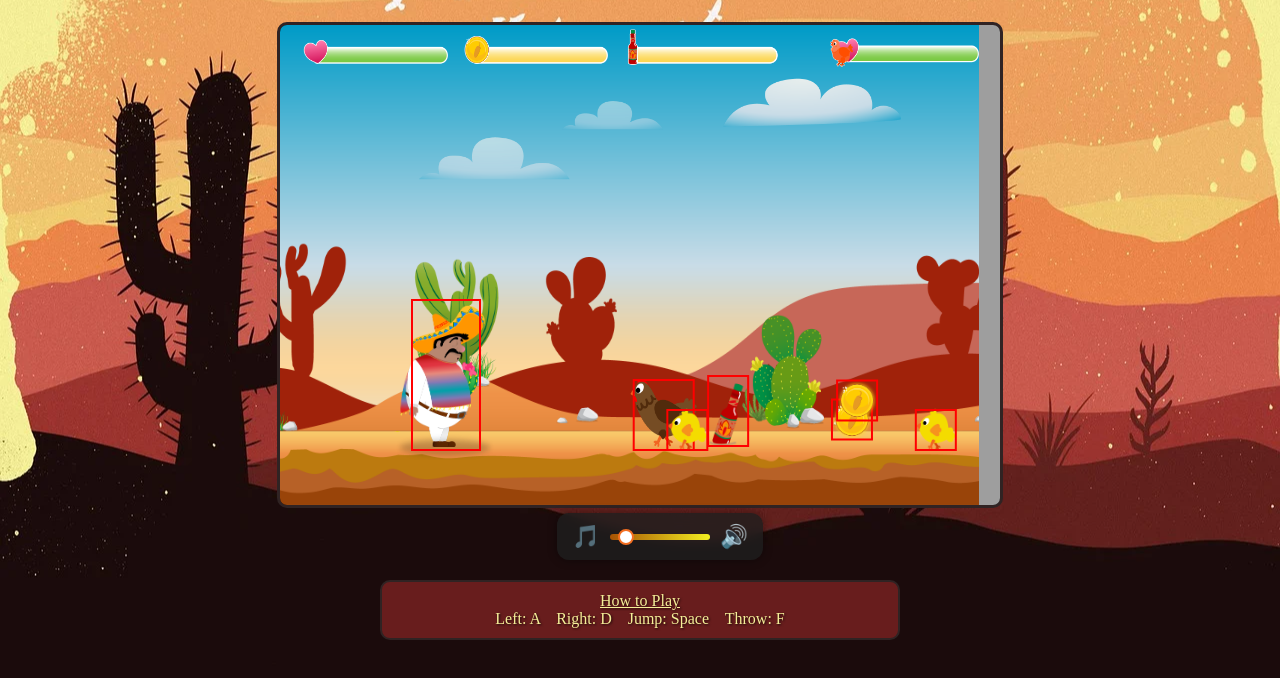
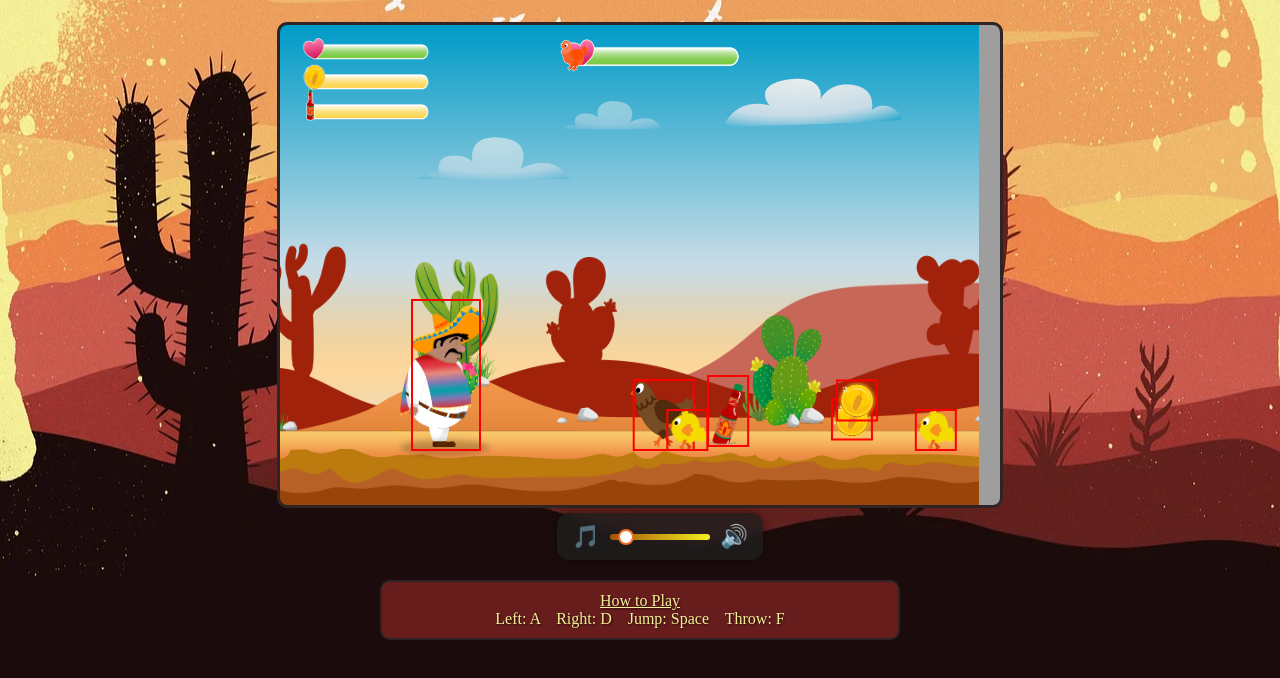
Before and after one commit to Irina-Gorges/El-Pollo-Loco, a plain HTML site: page index.html in a window 1280 px wide. Shown: the part 116-794 px from the top of the page. Drawn offline with Linux system fonts and the light colour scheme; animation ran at ten frames a second; a web font is replaced by a local one.

```diff
--- /dev/null
+++ b/impressum.html
@@ -0,0 +1,29 @@
+<!DOCTYPE html>
+<html lang="de">
+    <head>
+        <meta charset="UTF-8" />
+        <meta name="viewport" content="width=device-width, initial-scale=1.0" />
+        <title>Impressum</title>
+
+        <link rel="stylesheet" href="style.css" />
+        <link
+            rel="shortcut icon"
+            href="./img/favicon.webp"
+            type="image/x-icon"
+        />
+    </head>
+    <body>
+        <h1>Impressum</h1>
+        <h2>Angaben gemäß § 5 TMG</h2>
+        <p>
+            Irina Gorges <br />
+            Bachstr. 37 <br />
+            37574 Einbeck, Deutschland
+        </p>
+        <h2>Kontakt</h2>
+        <p>
+            E-Mail:
+            <a href="mailto:irinagorges@live.de">irinagorges(at)live(dot)de</a>
+        </p>
+    </body>
+</html>
--- a/index.html
+++ b/index.html
@@ -5,6 +5,11 @@
         <meta name="viewport" content="width=device-width, initial-scale=1.0" />
         <title>El Pollo Loco</title>
         <link rel="stylesheet" href="styles/style.css" />
+        <link
+            rel="shortcut icon"
+            href="./img/favicon.webp"
+            type="image/x-icon"
+        />
     </head>
     <body onload="init()">
         <main>
--- a/models/bottlebar.class.js
+++ b/models/bottlebar.class.js
@@ -14,10 +14,10 @@
     constructor() {
         super();
         this.loadImages(this.IMAGES_BOTTLESB);
-        this.x = 340;
-        this.y = 0;
-        this.width = 160;
-        this.height = 45;
+        this.x = 20;
+        this.y = 60;
+        this.width = 130;
+        this.height = 40;
         this.setBottles(0); // Setzt das Anfangsbild der Bottlesbar ein
     }
     //#endregion
--- a/models/coinsbar.class.js
+++ b/models/coinsbar.class.js
@@ -1,10 +1,9 @@
 class CoinsBar extends DrawableObject {
-     //#region Attributes
+    //#region Attributes
     IMAGES_COINSB = ImageHub.coinsbar.IMAGES_COINSB;
 
     coins = 0;
     //#endregion
-
 
     //#region Constructor
     /**
@@ -15,10 +14,10 @@
     constructor() {
         super();
         this.loadImages(this.IMAGES_COINSB);
-        this.x = 180;
-        this.y = 0;
-        this.width = 150;
-        this.height = 45;
+        this.x = 20;
+        this.y = 30;
+        this.width = 130;
+        this.height = 40;
         this.setCoins(0); // Setzt das Anfangsbild der Coinsbar ein
     }
     //#endregion
--- a/models/endbossBar.class.js
+++ b/models/endbossBar.class.js
@@ -9,10 +9,10 @@
     constructor() {
         super();
         this.loadImages(this.IMAGES_BOSSBAR);
-        this.x = 550;
+        this.x = 280;
         this.y = 4;
-        this.width = 150;
-        this.height = 45;
+        this.width = 180;
+        this.height = 50;
         this.setHealth(100);
     }
     //#endregion
--- a/models/statusbar.class.js
+++ b/models/statusbar.class.js
@@ -16,8 +16,8 @@
         this.loadImages(this.IMAGES_STATUS);
         this.x = 20;
         this.y = 0;
-        this.width = 150;
-        this.height = 45;
+        this.width = 130;
+        this.height = 40;
         this.setHealth(100); // setzt das Anfangsbild der Statusbar ein
     }
     //#endregion
```
Also changed, not shown: img/favicon.png (added), img/favicon.webp (added).
